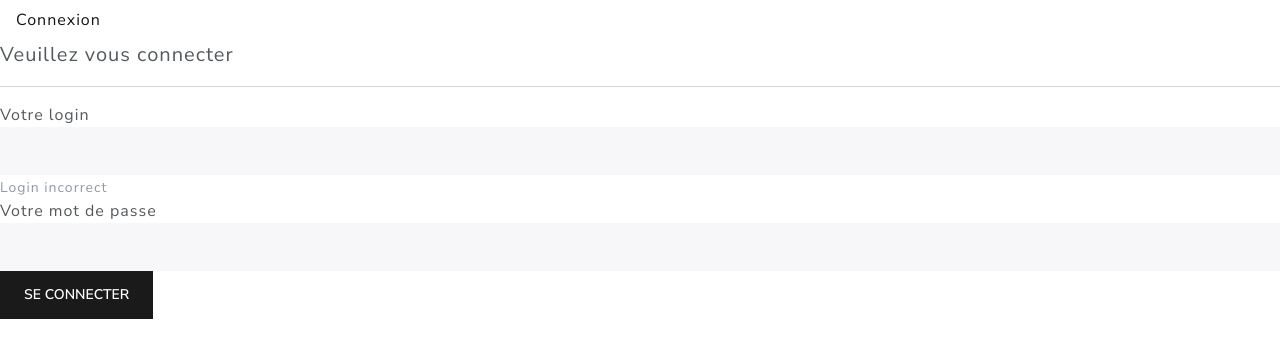
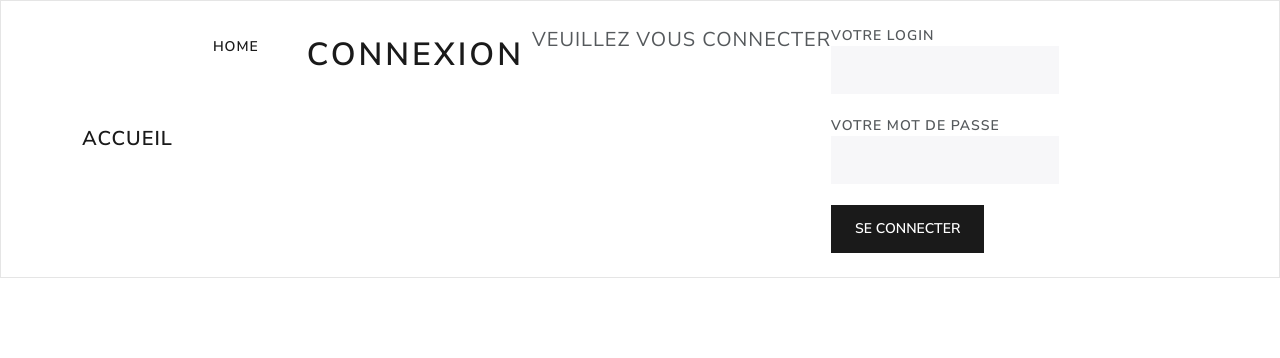
Before and after one commit to WebDevCF2m2021/PDOexe2, a PHP site: page /view/publicView/publicConnectView.php in a window 1280 px wide. Shown: the top 358 px of the page. Run offline with PHP 8.4, Linux system fonts and the light colour scheme; some libraries are stand-ins or nearby versions.

Commit message:
first commit

```diff
--- a/public/index.php
+++ b/public/index.php
@@ -4,6 +4,7 @@
  * Chargement des dépendances
  */
 require_once "../config.php";
+require_once "../model/theArticleModel.php";
 
 /**
  * Connexion PDO
@@ -17,7 +18,9 @@ try {
     echo "<br>Message d'erreur : " . $e->getMessage();
 }
 
-//var_dump($db);
+$test = thearticleSelectAll($db);
+
+// var_dump($test);
 
 /**
  * Routeur
--- a/view/publicView/publicConnectView.php
+++ b/view/publicView/publicConnectView.php
@@ -7,9 +7,22 @@
     <title>Connexion</title>
     <link rel="stylesheet" href="css/bootstrap.min.css" media="screen">
 </head>
+
 <body>
+  <div class="navbar navbar-expand-lg sticky-top navbar-light bg-light">
+    <div class="container">
+      <a href="./" class="navbar-brand">Accueil</a>
+      <ul class="navbar-nav me-auto">
+        <li class="nav-item">
+          <a class="nav-link active" href="#">Home
+            <span class="visually-hidden">(current)</span>
+          </a>
+        </li>
+
     <div>
-                        <a class="nav-link" href="?connect">Connexion</a>
+        <a class="nav-link" href="?connect">
+            <h1>Connexion</h1>
+        </a>
     </div>
 
     <p class="lead">Veuillez vous connecter</p>
@@ -29,23 +42,22 @@
             <div class="form-group">
                 <label for="exampleInputEmail1">Votre login</label>
                 <input type="text" name="theuserLogin" class="form-control" id="exampleInputEmail1" aria-describedby="emailHelp" required>
-                                <small id="emailHelp" class="form-text text-muted">Login incorrect</small>
             </div>
+            <br>
             <div class="form-group">
                 <label for="exampleInputPassword1">Votre mot de passe</label>
                 <input type="password" name="theuserPwd" class="form-control" id="exampleInputPassword1" required>
             </div>
+            <br>
             <button type="submit" class="btn btn-primary">Se connecter</button>
         </form>
     </div>
 
     </div>
-
-            </div>
     </div>
 
-        <script src="js/bootstrap.bundle.min.js"></script>
     <script src="js/jquery.min.js"></script>
+    <script src="js/bootstrap.min.js"></script>
 </body>
 
 </html>
```
Also changed, not shown: controller/publicThearticleController.php (+9 -1 lines), model/theArticleModel.php (added, +27 -0 lines), view/publicView/publicHomepageView.php (+10 -0 lines), 1 other file. Lines whose indentation alone changed are shown as unchanged.
